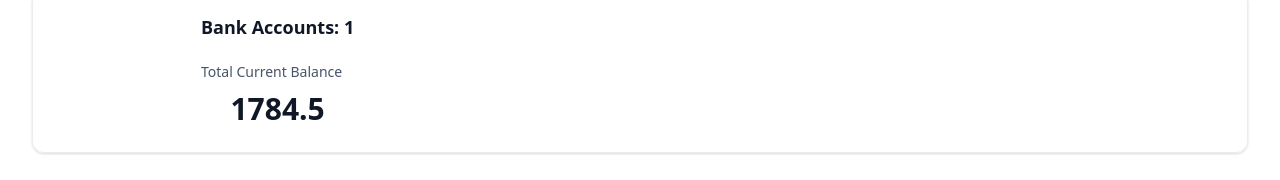
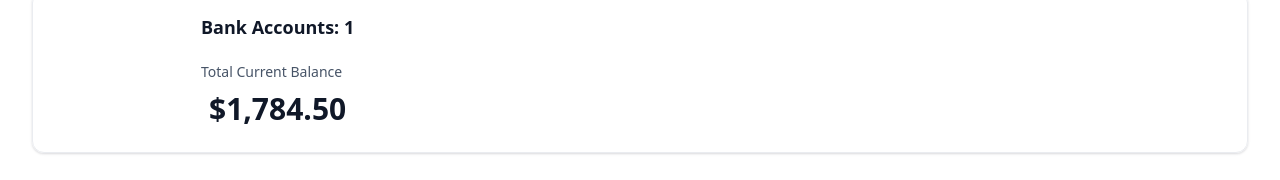
Before and after one commit to Bimaahmadani/Crab-Banking-app, a Next.js app: page / in a window 1280 px wide. Shown: the part 147-327 px from the top of the page. Built offline with nearby package versions, Linux system fonts and the light colour scheme.

Commit message:
add AnimatedCounter component

```diff
--- /dev/null
+++ b/components/AnimatedCounter.tsx
@@ -0,0 +1,9 @@
+import React from 'react'
+
+const AnimatedCounter = () => {
+  return (
+    <div>AnimatedCounter</div>
+  )
+}
+
+export default AnimatedCounter
--- a/components/TotalBalanceBox.tsx
+++ b/components/TotalBalanceBox.tsx
@@ -1,4 +1,6 @@
+import { formatAmount } from '@/lib/utils'
 import React from 'react'
+import CountUp from 'react-countup'
 
 const TotalBalanceBox = ({accounts = [], totalBanks, totalCurrentBalance
 
@@ -18,7 +20,9 @@ const TotalBalanceBox = ({accounts = [], totalBanks, totalCurrentBalance
                     Total Current Balance
                 </p>
                 <p className="total-balance-amount flex-center gap-2">
-                    {totalCurrentBalance}
+
+
+                    {formatAmount (totalCurrentBalance)}
                 </p>
             </div>
         </div>
--- a/package.json
+++ b/package.json
@@ -17,6 +17,7 @@
     "qs": "^6.15.2",
     "query-string": "^9.4.1",
     "react": "^18",
+    "react-countup": "^6.5.3",
     "react-dom": "^18",
     "shadcn": "^4.11.0",
     "tailwind-merge": "^3.6.0",
```
Also changed, not shown: 1 other file (tests, documents, lock files or other folders).
